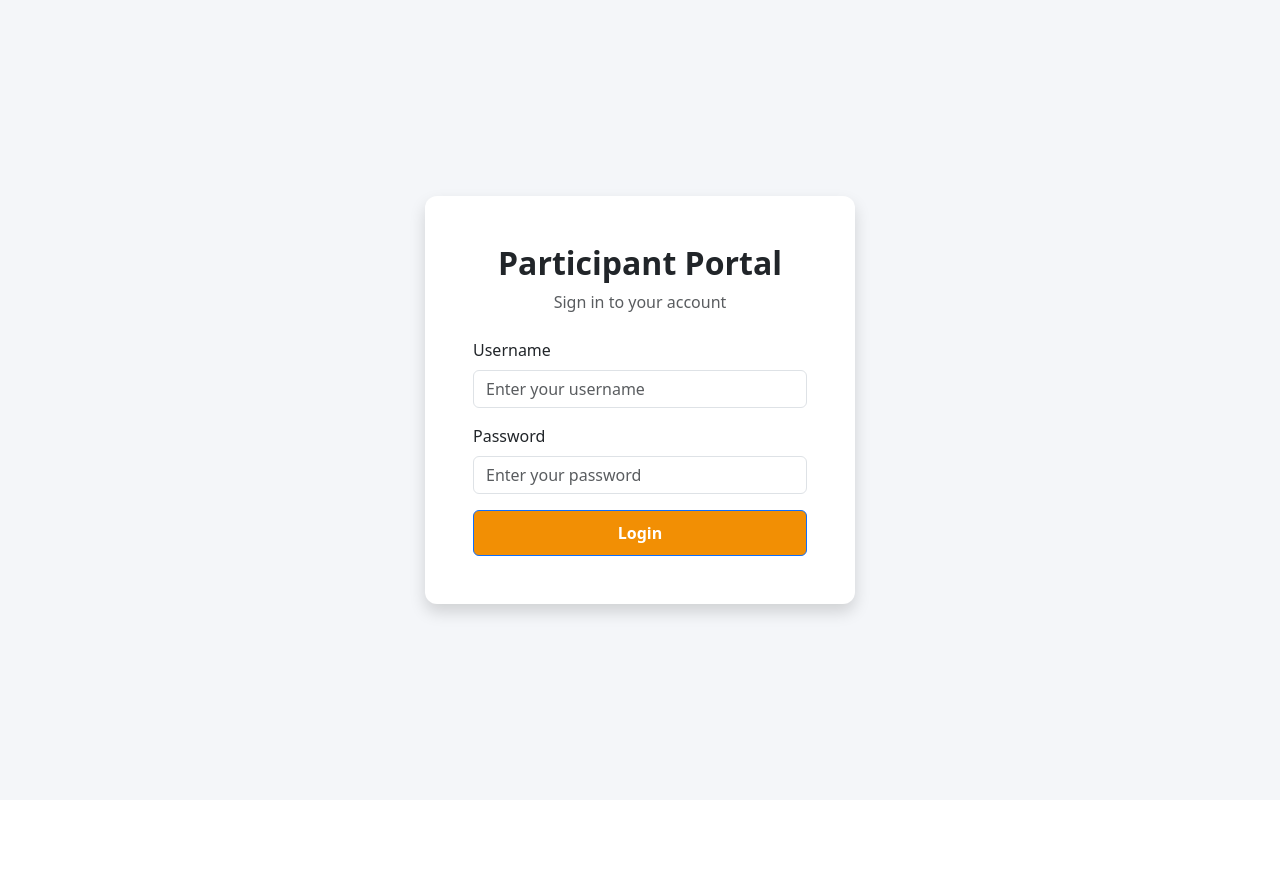
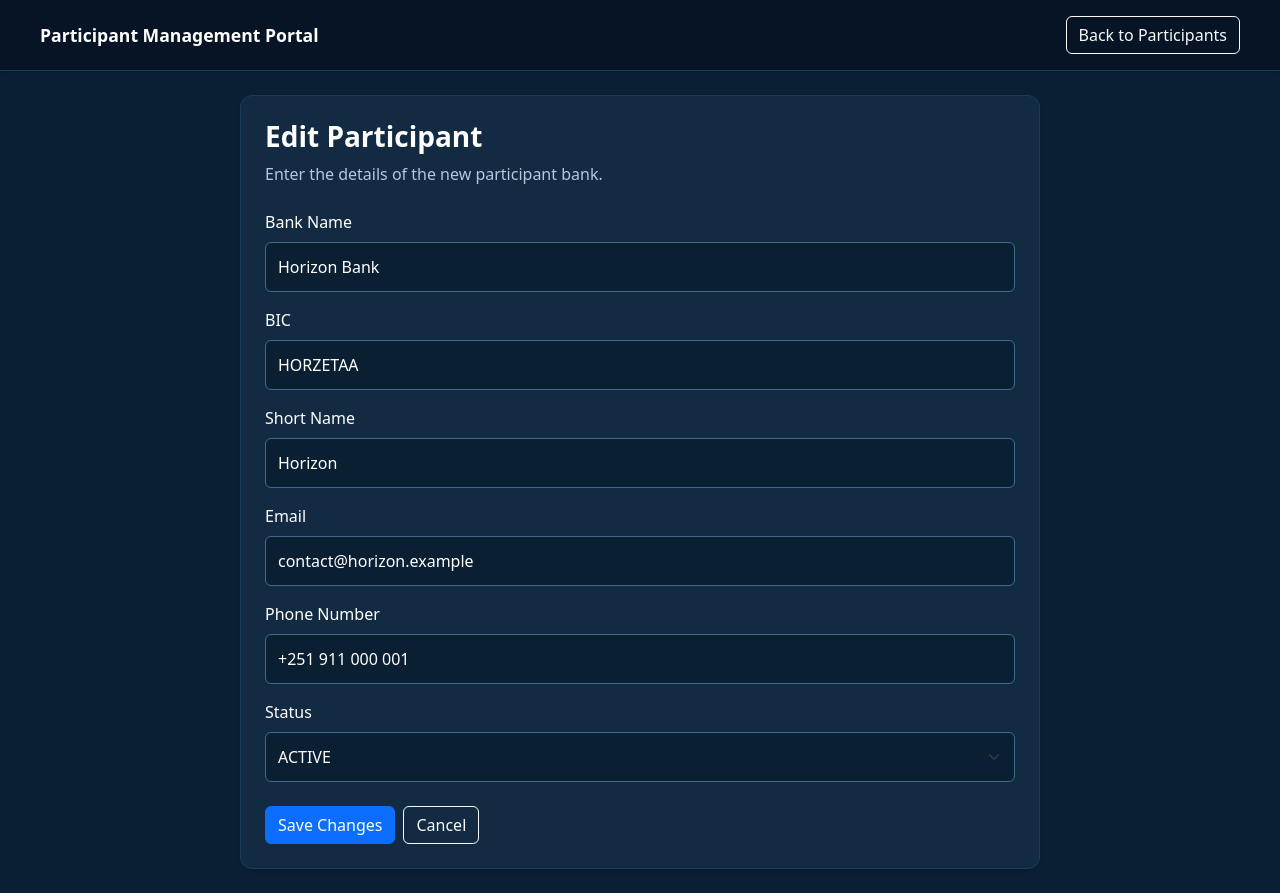
Before and after one commit to Abangiti/participant-management-portal, an Angular app: page /participants/edit/1 in a window 1280 px wide. Before the commit this address led to /login. Before the commit the page ends 800 px from the top, so only its background shows below. Built offline with nearby package versions, Linux system fonts and the light colour scheme.

Commit message:
implement edit participant flow with route parameters

```diff
--- a/src/app/app.routes.ts
+++ b/src/app/app.routes.ts
@@ -8,5 +8,6 @@ export const routes: Routes = [
   { path: 'login', component: Login },
   { path: 'participants', component: Participants },
   { path: 'participants/new', component: ParticipantForm },
+  { path: 'participants/edit/:id', component: ParticipantForm },
   { path: '**', redirectTo: 'login' }
 ];
--- a/src/app/participant-form/participant-form.html
+++ b/src/app/participant-form/participant-form.html
@@ -17,7 +17,9 @@
 <main class="container p-4">
   <section class="card participant-card shadow-sm">
     <div class="card-body p-4">
-      <h1 class="h3 fw-bold mb-2">Register Participant</h1>
+      <h1 class="h3 fw-bold mb-2">
+  {{ isEditMode ? 'Edit Participant' : 'Register Participant' }}
+</h1>
       <p class="text-muted mb-4">
         Enter the details of the new participant bank.
       </p>
@@ -104,7 +106,7 @@
             class="btn btn-primary"
             [disabled]="participantForm.invalid"
           >
-            Save Participant
+           {{ isEditMode ? 'Save Changes' : 'Save Participant' }}
           </button>
 
           <button
--- a/src/app/participant-form/participant-form.ts
+++ b/src/app/participant-form/participant-form.ts
@@ -1,7 +1,7 @@
 import { Component } from '@angular/core';
 import { CommonModule } from '@angular/common';
 import { FormsModule } from '@angular/forms';
-import { Router } from '@angular/router';
+import { ActivatedRoute, Router } from '@angular/router';
 import { ParticipantService } from '../services/participant';
 
 @Component({
@@ -12,6 +12,9 @@ import { ParticipantService } from '../services/participant';
   styleUrl: './participant-form.css'
 })
 export class ParticipantForm {
+  id: number | null = null;
+  isEditMode = false;
+
   name = '';
   bic = '';
   shortName = '';
@@ -21,8 +24,31 @@ export class ParticipantForm {
 
   constructor(
     private participantService: ParticipantService,
+    private route: ActivatedRoute,
     private router: Router
-  ) {}
+  ) {
+    const idParam = this.route.snapshot.paramMap.get('id');
+
+    if (idParam !== null) {
+      this.isEditMode = true;
+      this.id = Number(idParam);
+
+      const participant = this.participantService.findById(this.id);
+
+      if (!Number.isInteger(this.id) || this.id <= 0 || !participant) {
+        alert('Participant not found.');
+        this.router.navigate(['/participants']);
+        return;
+      }
+
+      this.name = participant.name;
+      this.bic = participant.bic;
+      this.shortName = participant.shortName;
+      this.email = participant.email;
+      this.phoneNumber = participant.phoneNumber;
+      this.status = participant.status;
+    }
+  }
 
   save(): void {
     if (
@@ -36,14 +62,29 @@ export class ParticipantForm {
       return;
     }
 
-    this.participantService.add({
+    const participantData = {
       name: this.name.trim(),
       bic: this.bic.trim().toUpperCase(),
       shortName: this.shortName.trim(),
       email: this.email.trim(),
       phoneNumber: this.phoneNumber.trim(),
       status: this.status
-    });
+    };
+
+    if (this.isEditMode && this.id !== null) {
+      const updated = this.participantService.update(
+        this.id,
+        participantData
+      );
+
+      if (!updated) {
+        alert('Participant not found. No changes were saved.');
+        this.router.navigate(['/participants']);
+        return;
+      }
+    } else {
+      this.participantService.add(participantData);
+    }
 
     this.router.navigate(['/participants']);
   }
--- a/src/app/participants/participants.ts
+++ b/src/app/participants/participants.ts
@@ -43,4 +43,7 @@ export class Participants {
   logout(): void {
     this.router.navigate(['/login']);
   }
+  editParticipant(id: number): void {
+  this.router.navigate(['/participants/edit', id]);
 }
+}
--- a/src/app/services/participant.ts
+++ b/src/app/services/participant.ts
@@ -67,4 +67,24 @@ export class ParticipantService {
       ...participant
     });
   }
+  findById(id: number): Participant | undefined {
+  return this.participants.find(participant => participant.id === id);
 }
+
+update(id: number, updatedParticipant: Omit<Participant, 'id'>): boolean {
+  const index = this.participants.findIndex(
+    participant => participant.id === id
+  );
+
+  if (index === -1) {
+    return false;
+  }
+
+  this.participants[index] = {
+    id,
+    ...updatedParticipant
+  };
+
+  return true;
+}
+}
```
Also changed, not shown: src/app/participants/participants.html (+32 -4 lines).
